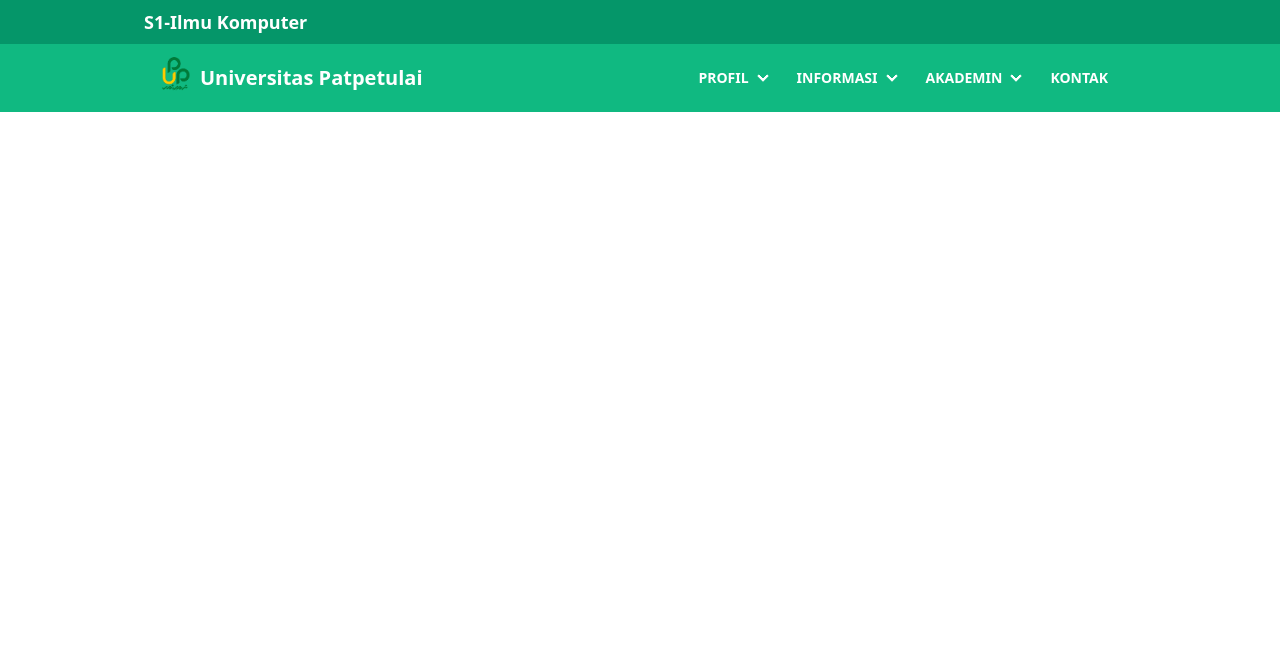
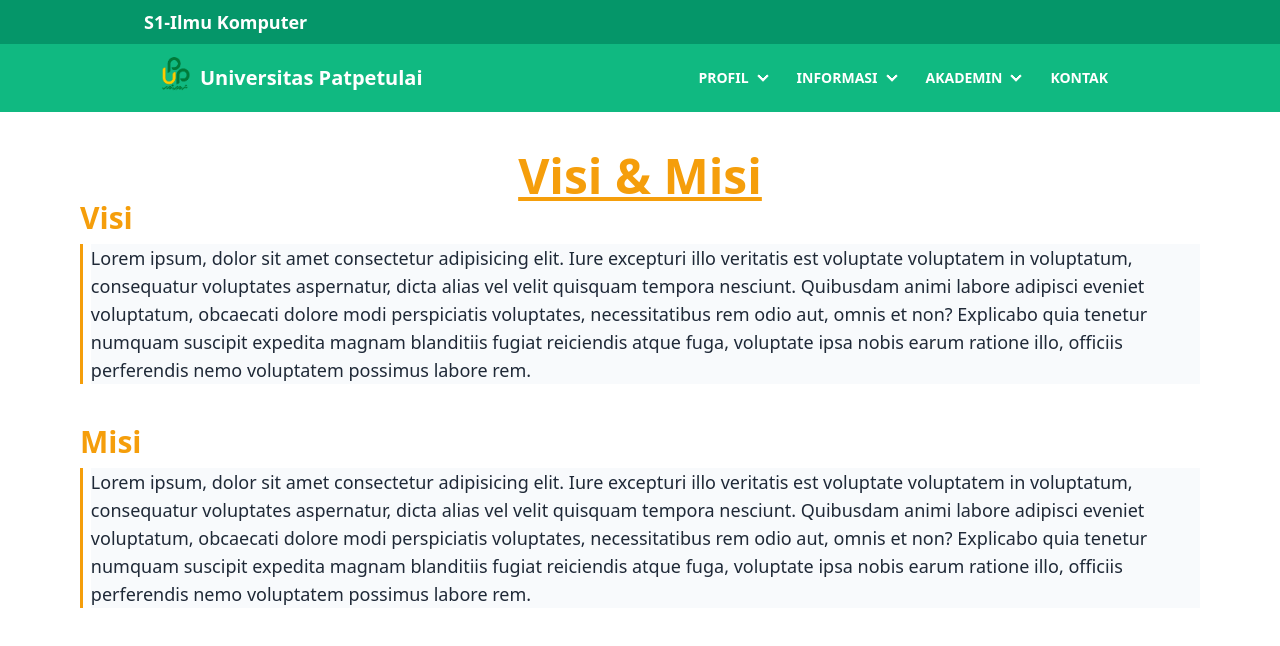
Before and after one commit to paresiqbal/vue-firebase, a Vue app: page /visimisi in a window 1280 px wide. Shown: the top 646 px of the page. Built offline with nearby package versions, Linux system fonts and the light colour scheme; no server answers.

Commit message:
Add Visi Misi

```diff
--- a/src/App.vue
+++ b/src/App.vue
@@ -46,7 +46,7 @@
               <summary>PROFIL</summary>
               <ul class="p-2 bg-emerald-500">
                 <li><RouterLink to="/sejarah">Sejarah</RouterLink></li>
-                <li><a>Visi & Misi</a></li>
+                <li><RouterLink to="/visimisi">Visi & Misi</RouterLink></li>
                 <li><a>Dosen</a></li>
               </ul>
             </details>
--- a/src/router/index.js
+++ b/src/router/index.js
@@ -16,6 +16,11 @@
       path: "/sejarah",
       name: "Sejarah",
       component: () => import("../views/Sejarah.vue"),
+    },
+    {
+      path: "/visimisi",
+      name: "visimisi",
+      component: () => import("../views/VisiMisi.vue"),
     },
     {
       path: "/feed",
--- /dev/null
+++ b/src/views/VisiMisi.vue
@@ -0,0 +1,45 @@
+<template>
+  <div class="mx-20 py-10">
+    <h1 class="text-5xl font-bold text-amber-500 underline text-center">
+      Visi & Misi
+    </h1>
+    <div class="flex flex-col pb-10">
+      <h2 class="text-3xl font-bold text-amber-500 pb-2">Visi</h2>
+      <div class="flex gap-2">
+        <div class="w-3 bg-amber-500"></div>
+        <div class="bg-slate-50 flex flex-col gap-2 text-lg">
+          <p>
+            Lorem ipsum, dolor sit amet consectetur adipisicing elit. Iure
+            excepturi illo veritatis est voluptate voluptatem in voluptatum,
+            consequatur voluptates aspernatur, dicta alias vel velit quisquam
+            tempora nesciunt. Quibusdam animi labore adipisci eveniet
+            voluptatum, obcaecati dolore modi perspiciatis voluptates,
+            necessitatibus rem odio aut, omnis et non? Explicabo quia tenetur
+            numquam suscipit expedita magnam blanditiis fugiat reiciendis atque
+            fuga, voluptate ipsa nobis earum ratione illo, officiis perferendis
+            nemo voluptatem possimus labore rem.
+          </p>
+        </div>
+      </div>
+    </div>
+    <div class="flex flex-col">
+      <h2 class="text-3xl font-bold text-amber-500 pb-2">Misi</h2>
+      <div class="flex gap-2">
+        <div class="w-3 bg-amber-500"></div>
+        <div class="bg-slate-50 flex flex-col gap-2 text-lg">
+          <p>
+            Lorem ipsum, dolor sit amet consectetur adipisicing elit. Iure
+            excepturi illo veritatis est voluptate voluptatem in voluptatum,
+            consequatur voluptates aspernatur, dicta alias vel velit quisquam
+            tempora nesciunt. Quibusdam animi labore adipisci eveniet
+            voluptatum, obcaecati dolore modi perspiciatis voluptates,
+            necessitatibus rem odio aut, omnis et non? Explicabo quia tenetur
+            numquam suscipit expedita magnam blanditiis fugiat reiciendis atque
+            fuga, voluptate ipsa nobis earum ratione illo, officiis perferendis
+            nemo voluptatem possimus labore rem.
+          </p>
+        </div>
+      </div>
+    </div>
+  </div>
+</template>
```
